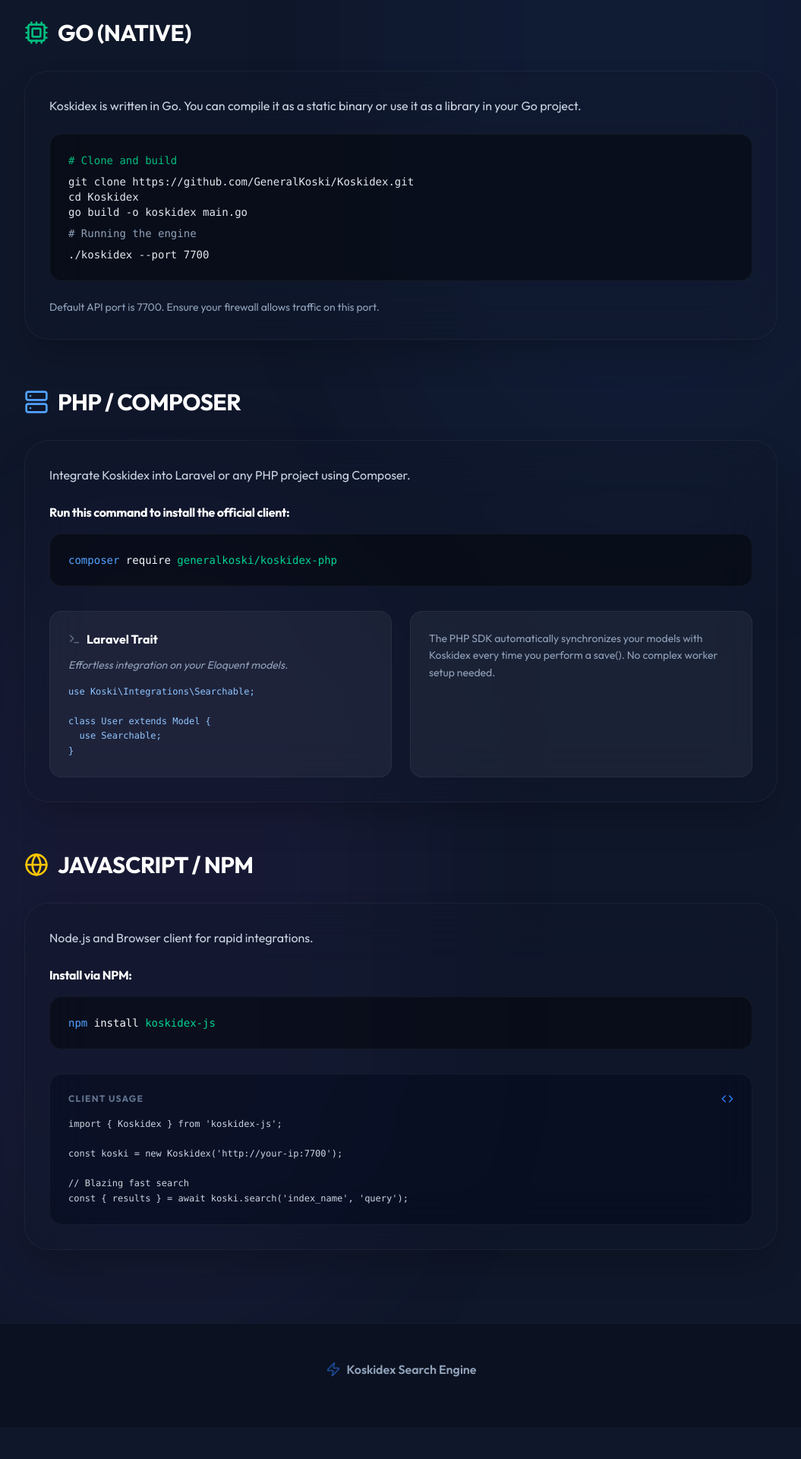
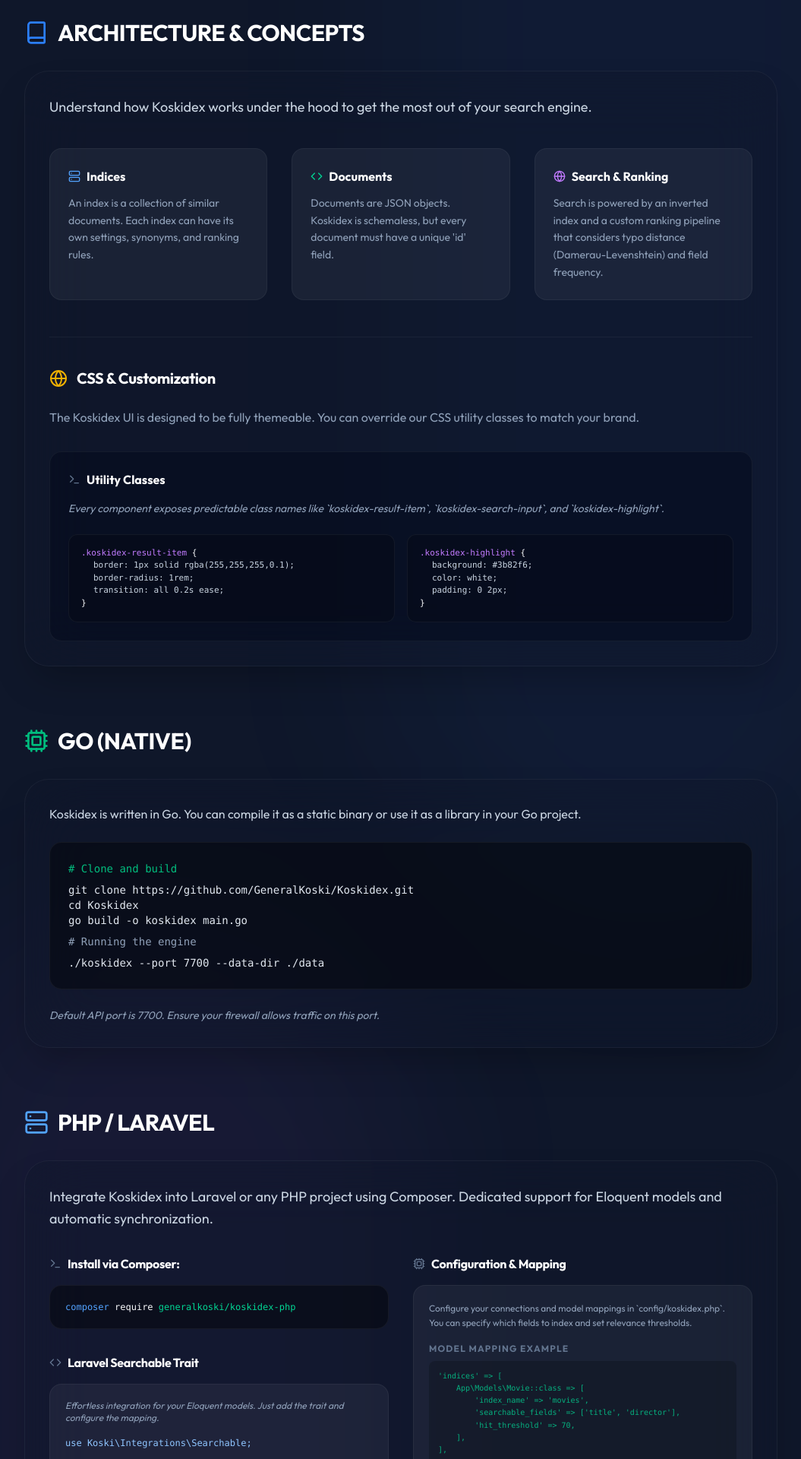
Before and after one commit to GeneralKoski/Koskidex, a React (Vite) app in the folder web/: page /docs in a window 1280 px wide. Shown: the part 360-2280 px from the top of the page at 76% size, without its empty margins (112-1167 px from the left). Before the commit the page ends 2238 px from the top, so only its background shows below. Built offline with nearby package versions, Linux system fonts and the light colour scheme; no server answers.

Commit message:
feat: enhance UI compactness, expand documentation, and fix SPA routing

```diff
--- a/web/src/components/IntegrationSnippets.tsx
+++ b/web/src/components/IntegrationSnippets.tsx
@@ -111,26 +111,30 @@
             </div>
           </div>
 
-          <div className="p-8 bg-[#0B1120]/80 relative group h-[400px] border-b border-white/5">
-            <div className="absolute right-6 top-6 flex gap-3 opacity-0 group-hover:opacity-100 transition-opacity z-10">
+          <div className="p-8 bg-[#0B1120]/80 relative group h-[450px] border-b border-white/5">
+            <div className="mb-6 flex items-center justify-between">
+              <div className="flex items-center gap-2">
+                <div className="w-2 h-2 rounded-full bg-blue-500 animate-pulse"></div>
+                <span className="text-[10px] font-black uppercase tracking-[0.2em] text-slate-500">
+                  {activeTab === 'php' ? t('docs.sections.php.config_title') : t('docs.sections.js.client_usage')}
+                </span>
+              </div>
+              <div className="flex gap-2 opacity-0 group-hover:opacity-100 transition-opacity">
                 <button
                   onClick={() => {
                     navigator.clipboard.writeText(codeSnippets[activeTab][method]);
                   }}
-                className="px-4 py-2 bg-slate-800 hover:bg-slate-700 text-white text-xs font-black rounded-xl border border-white/5 transition-all active:scale-95"
+                  className="px-3 py-1.5 bg-slate-800 hover:bg-slate-700 text-white text-[10px] font-black rounded-lg border border-white/5 transition-all active:scale-95"
                 >
                   {t("common.copy")}
                 </button>
-              <div className="px-3 py-2 bg-slate-900/80 text-[10px] text-slate-500 font-mono rounded-xl border border-white/5 flex items-center uppercase tracking-widest leading-none">
-                {activeTab}
               </div>
             </div>
 
-            <pre className="font-mono text-sm text-slate-300 overflow-x-auto h-full leading-relaxed custom-scrollbar text-left">
-              <code className="block py-4 whitespace-pre-wrap">{codeSnippets[activeTab][method]}</code>
+            <pre className="font-mono text-[13px] text-slate-300 overflow-x-auto h-[340px] leading-relaxed custom-scrollbar text-left scroll-smooth">
+              <code className="block py-2 whitespace-pre-wrap">{codeSnippets[activeTab][method]}</code>
             </pre>
           </div>
-
         <div className="p-6 bg-slate-950/40 text-center">
             <Link
               to="/docs"
--- a/web/src/locales/en.json
+++ b/web/src/locales/en.json
@@ -76,19 +76,40 @@
         "run_engine": "Running the engine"
       },
       "php": {
-        "title": "PHP / Composer",
-        "desc": "Integrate Koskidex into Laravel or any PHP project using Composer.",
-        "command": "Run this command to install the official client:",
-        "laravel_trait": "Laravel Trait",
-        "laravel_trait_desc": "Effortless integration on your Eloquent models.",
-        "sync_desc": "The PHP SDK automatically synchronizes your models with Koskidex every time you perform a save(). No complex worker setup needed."
+        "title": "PHP / Laravel",
+        "desc": "Integrate Koskidex into Laravel or any PHP project using Composer. Dedicated support for Eloquent models and automatic synchronization.",
+        "command": "Install via Composer:",
+        "laravel_trait": "Laravel Searchable Trait",
+        "laravel_trait_desc": "Effortless integration for your Eloquent models. Just add the trait and configure the mapping.",
+        "sync_desc": "The PHP SDK automatically synchronizes your models with Koskidex every time you perform a save(), update() or delete(). No complex worker setup needed.",
+        "config_title": "Configuration & Mapping",
+        "config_desc": "Configure your connections and model mappings in `config/koskidex.php`. You can specify which fields to index and set relevance thresholds.",
+        "mapping_example": "Model Mapping Example"
       },
       "js": {
-        "title": "JavaScript / NPM",
-        "desc": "Node.js and Browser client for rapid integrations.",
+        "title": "JavaScript / Node.js",
+        "desc": "Flexible client for Node.js and Browser environments. Ideal for real-time search UIs and automated indexing pipelines.",
         "command": "Install via NPM:",
         "client_usage": "Client Usage",
         "search_desc": "Blazing fast search"
+      },
+      "architecture": {
+        "title": "Architecture & Concepts",
+        "desc": "Understand how Koskidex works under the hood to get the most out of your search engine.",
+        "concepts": {
+          "indices": "Indices",
+          "indices_desc": "An index is a collection of similar documents. Each index can have its own settings, synonyms, and ranking rules.",
+          "documents": "Documents",
+          "documents_desc": "Documents are JSON objects. Koskidex is schemaless, but every document must have a unique 'id' field.",
+          "search": "Search & Ranking",
+          "search_desc": "Search is powered by an inverted index and a custom ranking pipeline that considers typo distance (Damerau-Levenshtein) and field frequency."
+        },
+        "customization": {
+          "title": "CSS & Customization",
+          "desc": "The Koskidex UI is designed to be fully themeable. You can override our CSS utility classes to match your brand.",
+          "classes_title": "Utility Classes",
+          "classes_desc": "Every component exposes predictable class names like `koskidex-result-item`, `koskidex-search-input`, and `koskidex-highlight`."
+        }
       }
     }
   },
--- a/web/src/locales/it.json
+++ b/web/src/locales/it.json
@@ -76,19 +76,40 @@
         "run_engine": "Esecuzione del motore"
       },
       "php": {
-        "title": "PHP / Composer",
-        "desc": "Integra Koskidex in Laravel o qualsiasi progetto PHP usando Composer.",
-        "command": "Esegui questo comando per installare il client ufficiale:",
-        "laravel_trait": "Laravel Trait",
-        "laravel_trait_desc": "Integrazione senza sforzo sui tuoi modelli Eloquent.",
-        "sync_desc": "L'SDK PHP sincronizza automaticamente i tuoi modelli con Koskidex ogni volta che effettui un save(). Nessuna configurazione complessa di worker necessaria."
+        "title": "PHP / Laravel",
+        "desc": "Integra Koskidex in Laravel o in qualsiasi progetto PHP usando Composer. Supporto dedicato per i modelli Eloquent e sincronizzazione automatica.",
+        "command": "Installa tramite Composer:",
+        "laravel_trait": "Laravel Searchable Trait",
+        "laravel_trait_desc": "Integrazione immediata per i tuoi modelli Eloquent. Basta aggiungere il trait e configurare il mapping.",
+        "sync_desc": "L'SDK PHP sincronizza automaticamente i tuoi modelli con Koskidex ogni volta che esegui un save(), update() o delete(). Nessuna configurazione complessa di worker necessaria.",
+        "config_title": "Configurazione & Mapping",
+        "config_desc": "Configura le tue connessioni e i mapping dei modelli in `config/koskidex.php`. Puoi specificare quali campi indicizzare e impostare le soglie di rilevanza.",
+        "mapping_example": "Esempio di Mapping Modelli"
       },
       "js": {
-        "title": "JavaScript / NPM",
-        "desc": "Client Node.js e Browser per integrazioni rapide.",
-        "command": "Installa via NPM:",
-        "client_usage": "Esempio Client",
-        "search_desc": "Ricerca ultra-veloce"
+        "title": "JavaScript / Node.js",
+        "desc": "Client flessibile per ambienti Node.js e Browser. Ideale per interfacce di ricerca in tempo reale e pipeline di indicizzazione automatizzate.",
+        "command": "Installa tramite NPM:",
+        "client_usage": "Utilizzo del Client",
+        "search_desc": "Ricerca ultra veloce"
+      },
+      "architecture": {
+        "title": "Architettura & Concetti",
+        "desc": "Scopri come funziona Koskidex sotto il cofano per ottenere il massimo dal tuo motore di ricerca.",
+        "concepts": {
+          "indices": "Indici",
+          "indices_desc": "Un indice è una collezione di documenti simili. Ogni indice può avere le proprie impostazioni, sinonimi e regole di ranking.",
+          "documents": "Documenti",
+          "documents_desc": "I documenti sono oggetti JSON. Koskidex è schemaless, ma ogni documento deve avere un campo 'id' unico.",
+          "search": "Ricerca & Ranking",
+          "search_desc": "La ricerca è alimentata da un indice inverso e una pipeline di ranking personalizzata che considera la distanza degli errori (Damerau-Levenshtein) e la frequenza dei campi."
+        },
+        "customization": {
+          "title": "CSS & Personalizzazione",
+          "desc": "L'interfaccia di Koskidex è progettata per essere completamente personalizzabile. Puoi sovrascrivere le nostre classi CSS per adattarla al tuo brand.",
+          "classes_title": "Classi Utility",
+          "classes_desc": "Ogni componente espone nomi di classe prevedibili come `koskidex-result-item`, `koskidex-search-input` e `koskidex-highlight`."
+        }
       }
     }
   },
--- a/web/src/pages/Documentation.tsx
+++ b/web/src/pages/Documentation.tsx
@@ -39,7 +39,84 @@
           </p>
         </div>
 
-        <div className="grid gap-16">
+        <div className="grid gap-20">
+          {/* Architecture Section */}
+          <section id="architecture" className="scroll-mt-32">
+            <div className="flex items-center gap-3 mb-8">
+              <Book className="w-8 h-8 text-blue-500" />
+              <h2 className="text-3xl font-black text-white uppercase tracking-wider">{t("docs.sections.architecture.title")}</h2>
+            </div>
+            <div className="glass-effect p-8 rounded-[2rem] border-white/5 bg-slate-900/40">
+              <p className="text-slate-300 mb-10 leading-relaxed text-lg">
+                {t("docs.sections.architecture.desc")}
+              </p>
+
+              <div className="grid md:grid-cols-3 gap-8 mb-12">
+                <div className="p-6 bg-white/5 rounded-2xl border border-white/5">
+                  <h4 className="text-white font-bold mb-3 flex items-center gap-2">
+                    <Server className="w-4 h-4 text-blue-400" /> {t("docs.sections.architecture.concepts.indices")}
+                  </h4>
+                  <p className="text-slate-400 text-sm leading-relaxed">
+                    {t("docs.sections.architecture.concepts.indices_desc")}
+                  </p>
+                </div>
+                <div className="p-6 bg-white/5 rounded-2xl border border-white/5">
+                  <h4 className="text-white font-bold mb-3 flex items-center gap-2">
+                    <Code className="w-4 h-4 text-emerald-400" /> {t("docs.sections.architecture.concepts.documents")}
+                  </h4>
+                  <p className="text-slate-400 text-sm leading-relaxed">
+                    {t("docs.sections.architecture.concepts.documents_desc")}
+                  </p>
+                </div>
+                <div className="p-6 bg-white/5 rounded-2xl border border-white/5">
+                  <h4 className="text-white font-bold mb-3 flex items-center gap-2">
+                    <Globe className="w-4 h-4 text-purple-400" /> {t("docs.sections.architecture.concepts.search")}
+                  </h4>
+                  <p className="text-slate-400 text-sm leading-relaxed">
+                    {t("docs.sections.architecture.concepts.search_desc")}
+                  </p>
+                </div>
+              </div>
+
+              {/* Customization Details */}
+              <div className="border-t border-white/5 pt-10">
+                <div className="flex items-center gap-3 mb-6">
+                  <Globe className="w-6 h-6 text-yellow-500" />
+                  <h3 className="text-xl font-bold text-white">{t("docs.sections.architecture.customization.title")}</h3>
+                </div>
+                <p className="text-slate-400 mb-8 leading-relaxed">
+                  {t("docs.sections.architecture.customization.desc")}
+                </p>
+                <div className="bg-slate-950/40 rounded-2xl p-6 border border-white/5">
+                  <h4 className="text-white font-bold mb-4 flex items-center gap-2">
+                    <Terminal className="w-4 h-4 text-slate-500" /> {t("docs.sections.architecture.customization.classes_title")}
+                  </h4>
+                  <p className="text-slate-400 text-sm mb-6 italic">{t("docs.sections.architecture.customization.classes_desc")}</p>
+                  <div className="grid md:grid-cols-2 gap-4">
+                    <div className="p-4 bg-black/20 rounded-xl border border-white/5 font-mono text-[11px]">
+                      <span className="text-purple-400">{`.koskidex-result-item`}</span> {`{`}
+                      <div className="pl-4 text-slate-300">
+                        {`border: 1px solid rgba(255,255,255,0.1);`}<br/>
+                        {`border-radius: 1rem;`}<br/>
+                        {`transition: all 0.2s ease;`}
+                      </div>
+                      {`}`}
+                    </div>
+                    <div className="p-4 bg-black/20 rounded-xl border border-white/5 font-mono text-[11px]">
+                      <span className="text-purple-400">{`.koskidex-highlight`}</span> {`{`}
+                      <div className="pl-4 text-slate-300">
+                        {`background: #3b82f6;`}<br/>
+                        {`color: white;`}<br/>
+                        {`padding: 0 2px;`}
+                      </div>
+                      {`}`}
+                    </div>
+                  </div>
+                </div>
+              </div>
+            </div>
+          </section>
+
           {/* Go Section */}
           <section id="go" className="scroll-mt-32">
             <div className="flex items-center gap-3 mb-8">
@@ -56,9 +133,9 @@
                 <div className="text-slate-200">cd Koskidex</div>
                 <div className="text-slate-200">go build -o koskidex main.go</div>
                 <div className="text-slate-400 py-2"># {t("docs.sections.go.run_engine")}</div>
-                <div className="text-slate-200">./koskidex --port 7700</div>
+                <div className="text-slate-200">./koskidex --port 7700 --data-dir ./data</div>
               </div>
-              <p className="text-slate-400 text-sm">
+              <p className="text-slate-400 text-sm italic">
                 {t("docs.sections.go.port_desc", { port: "7700" })}
               </p>
             </div>
@@ -71,27 +148,47 @@
               <h2 className="text-3xl font-black text-white uppercase tracking-wider">{t("docs.sections.php.title")}</h2>
             </div>
             <div className="glass-effect p-8 rounded-[2rem] border-white/5 bg-slate-900/40">
-              <p className="text-slate-300 mb-6 leading-relaxed">
+              <p className="text-slate-300 mb-8 leading-relaxed text-lg">
                 {t("docs.sections.php.desc")}
               </p>
-              <h3 className="text-white font-bold mb-4">{t("docs.sections.php.command")}</h3>
-              <div className="bg-black/40 rounded-2xl p-6 font-mono text-sm border border-white/5 mb-8">
+
+              <div className="grid lg:grid-cols-2 gap-8 mb-10">
+                <div className="flex flex-col">
+                  <h3 className="text-white font-bold mb-4 flex items-center gap-2">
+                    <Terminal className="w-4 h-4 text-slate-500" /> {t("docs.sections.php.command")}
+                  </h3>
+                  <div className="bg-black/40 rounded-2xl p-5 font-mono text-xs border border-white/5">
                     <span className="text-blue-400">composer</span> require <span className="text-emerald-400">generalkoski/koskidex-php</span>
                   </div>
 
-              <div className="grid md:grid-cols-2 gap-6 mt-8">
-                <div className="p-6 bg-white/5 rounded-2xl border border-white/5">
-                  <h4 className="text-white font-bold mb-3 flex items-center gap-2">
-                    <Terminal className="w-4 h-4 text-slate-500" /> {t("docs.sections.php.laravel_trait")}
-                  </h4>
-                  <p className="text-slate-400 text-sm italic mb-4">{t("docs.sections.php.laravel_trait_desc")}</p>
+                  <h3 className="text-white font-bold mt-8 mb-4 flex items-center gap-2">
+                     <Code className="w-4 h-4 text-slate-500" /> {t("docs.sections.php.laravel_trait")}
+                  </h3>
+                  <div className="p-5 bg-white/5 rounded-2xl border border-white/5">
+                    <p className="text-slate-400 text-xs italic mb-4">{t("docs.sections.php.laravel_trait_desc")}</p>
                     <pre className="text-xs text-blue-300 leading-relaxed overflow-x-auto">
-                    {`use Koski\\Integrations\\Searchable;\n\nclass User extends Model {\n  use Searchable;\n}`}
+                      {`use Koski\\Integrations\\Searchable;\n\nclass Movie extends Model {\n  use Searchable;\n}`}
                     </pre>
                   </div>
-                <div className="p-6 bg-white/5 rounded-2xl border border-white/5 text-slate-400 text-sm leading-relaxed">
+                </div>
+
+                <div className="flex flex-col">
+                  <h3 className="text-white font-bold mb-4 flex items-center gap-2">
+                    <Cpu className="w-4 h-4 text-slate-500" /> {t("docs.sections.php.config_title")}
+                  </h3>
+                  <div className="p-5 bg-white/5 rounded-2xl border border-white/5 h-full">
+                    <p className="text-slate-400 text-xs mb-4 leading-relaxed">{t("docs.sections.php.config_desc")}</p>
+                    <div className="text-xs font-bold text-slate-500 uppercase tracking-widest mb-2">{t("docs.sections.php.mapping_example")}</div>
+                    <pre className="text-[10px] leading-relaxed text-emerald-400/80 overflow-x-auto bg-black/20 p-3 rounded-lg">
+{`'indices' => [\n    App\\Models\\Movie::class => [\n        'index_name' => 'movies',\n        'searchable_fields' => ['title', 'director'],\n        'hit_threshold' => 70,\n    ],\n],`}
+                    </pre>
+                  </div>
+                </div>
+              </div>
+
+              <div className="p-6 bg-blue-500/5 rounded-2xl border border-blue-500/10 text-slate-400 text-sm leading-relaxed italic">
+                 <span className="text-blue-400 font-bold not-italic mr-2">Pro Tip:</span>
                  {t("docs.sections.php.sync_desc")}
-                </div>
               </div>
             </div>
           </section>
@@ -103,12 +200,16 @@
               <h2 className="text-3xl font-black text-white uppercase tracking-wider">{t("docs.sections.js.title")}</h2>
             </div>
             <div className="glass-effect p-8 rounded-[2rem] border-white/5 bg-slate-900/40">
-              <p className="text-slate-300 mb-6 leading-relaxed">
+              <p className="text-slate-300 mb-8 leading-relaxed text-lg">
                 {t("docs.sections.js.desc")}
               </p>
+
+              <div className="grid lg:grid-cols-2 gap-8">
+                <div>
                   <h3 className="text-white font-bold mb-4">{t("docs.sections.js.command")}</h3>
                   <div className="bg-black/40 rounded-2xl p-6 font-mono text-sm border border-white/5 mb-8">
                     <span className="text-blue-400">npm</span> install <span className="text-emerald-400">koskidex-js</span>
+                  </div>
                 </div>
 
                 <div className="p-6 bg-slate-950/40 rounded-2xl border border-white/5">
@@ -117,8 +218,9 @@
                     <Code className="w-4 h-4 text-blue-500" />
                   </div>
                   <pre className="text-xs leading-relaxed text-slate-300 overflow-x-auto">
-{`import { Koskidex } from 'koskidex-js';\n\nconst koski = new Koskidex('http://your-ip:7700');\n\n// ${t("docs.sections.js.search_desc")}\nconst { results } = await koski.search('index_name', 'query');`}
+{`import { Koskidex } from 'koskidex-js';\n\nconst koski = new Koskidex('http://localhost:7700');\n\n// ${t("docs.sections.js.search_desc")}\nconst results = await koski.search('index_name', 'query');`}
                   </pre>
+                </div>
               </div>
             </div>
           </section>
--- a/web/src/pages/Home.tsx
+++ b/web/src/pages/Home.tsx
@@ -33,13 +33,14 @@
             {t("demo.subtitle")}
           </p>
 
+          <div className="grid lg:grid-cols-2 gap-8 items-start max-w-7xl mx-auto">
             <DemoSetup
               activeIndex={activeIndex}
               onIndexReady={onIndexReady}
               onClear={onClear}
             />
-
             <SearchUI activeIndex={activeIndex} />
+          </div>
         </div>
 
         <div className="absolute inset-0 bg-[url('https://grainy-gradients.vercel.app/noise.svg')] opacity-20 mix-blend-overlay pointer-events-none"></div>
```
Also changed, not shown: web/src/components/DemoSetup.tsx (+26 -26 lines), web/src/components/SearchUI.tsx (+21 -19 lines), 2 other files (tests, documents, lock files or other folders). Lines whose indentation alone changed are shown as unchanged.
